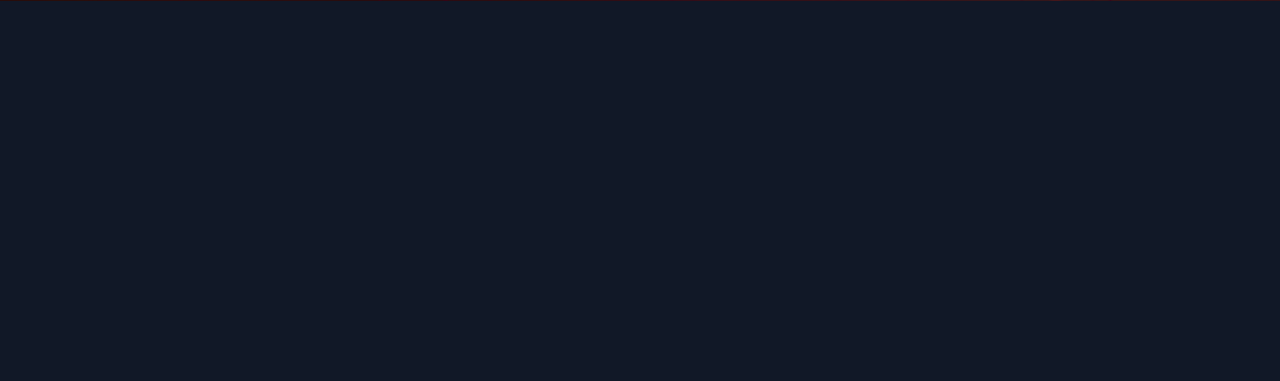
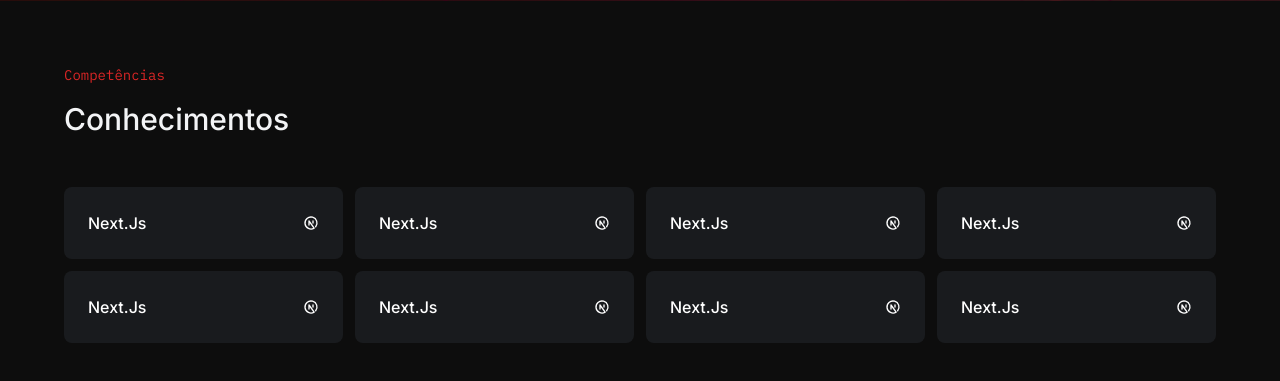
Before and after one commit to Mp455/my-portfolio, a Next.js app: page / in a window 1280 px wide. Shown: the part 749-1130 px from the top of the page. Before the commit the page ends 800 px from the top, so only its background shows below. Built offline with nearby package versions, Linux system fonts and the light colour scheme.

Commit message:
feat: create Know techs components

```diff
--- /dev/null
+++ b/app/components/SectionTitle/index.tsx
@@ -0,0 +1,22 @@
+import { cn } from "@/app/lib/utils";
+
+type SectionTitleProps = {
+  title: string;
+  subtitle: string;
+  className?: string;
+};
+
+export const SectionTitle = ({
+  title,
+  subtitle,
+  className,
+}: SectionTitleProps) => {
+  return (
+    <div className={cn("flex flex-col gap-4", className)}>
+      <span className="font-mono text-sm text-red-600">{subtitle}</span>
+      <h3 className="text-3xl font-medium">{title}</h3>
+    </div>
+  );
+};
+
+export default SectionTitle;
--- /dev/null
+++ b/app/components/pages/KnowTechs/KnowTech.tsx
@@ -0,0 +1,21 @@
+import { ReactNode } from "react";
+
+type KnowTechProps = {
+  tech: {
+    icon: ReactNode;
+    name: string;
+  };
+};
+
+export const KnowTech = ({ tech }: KnowTechProps) => {
+  return (
+    <div className="p-6 rounded-lg bg-gray-600/20 text-white flex flex-col gap-2 hover:text-red-600 hover:bg-gray-600/30 transition-all">
+      <div className="flex items-center justify-between">
+        <p className="font-medium">{tech.name}</p>
+        {tech.icon}
+      </div>
+    </div>
+  );
+};
+
+export default KnowTech;
--- /dev/null
+++ b/app/components/pages/KnowTechs/index.tsx
@@ -0,0 +1,24 @@
+import SectionTitle from "../../SectionTitle";
+import KnowTech from "./KnowTech";
+import { TbBrandNextjs } from "react-icons/tb";
+
+export const KnowTechs = () => {
+  return (
+    <section className="container py-16">
+      <SectionTitle subtitle="Competências" title="Conhecimentos" />
+      <div className="grid grid-cols-[repeat(auto-fit,minmax(265px,1fr))] gap-3 mt-[50px]">
+        {Array.from({ length: 8 }).map((_, index) => (
+          <KnowTech
+            key={index}
+            tech={{
+              icon: <TbBrandNextjs />,
+              name: "Next.Js",
+            }}
+          />
+        ))}
+      </div>
+    </section>
+  );
+};
+
+export default KnowTechs;
--- a/app/globals.css
+++ b/app/globals.css
@@ -4,12 +4,12 @@
 
 @layer base {
   body {
-    @apply bg-gray-900 text-gray-100
+    @apply bg-black/95 text-gray-100;
   }
 }
 
 .container {
-  @apply mx-auto w-full max-w-[1200px] px-6
+  @apply mx-auto w-full max-w-[1200px] px-6;
 }
 
 *::-webkit-scrollbar {
@@ -17,11 +17,11 @@
 }
 
 *::-webkit-scrollbar-track {
-  background: #374151;
+  background: #513737;
   border-radius: 5px;
 }
 
 *::-webkit-scrollbar-thumb {
-  background-color: #10b981;
+  background-color: #b91010;
   border-radius: 14px;
 }
--- a/app/page.tsx
+++ b/app/page.tsx
@@ -1,9 +1,11 @@
+import KnowTechs from "./components/pages/KnowTechs";
 import HeroSection from "./components/pages/home/HeroSection";
 
 export default async function Home() {
   return (
     <>
       <HeroSection />
+      <KnowTechs />
     </>
   );
 }
```
